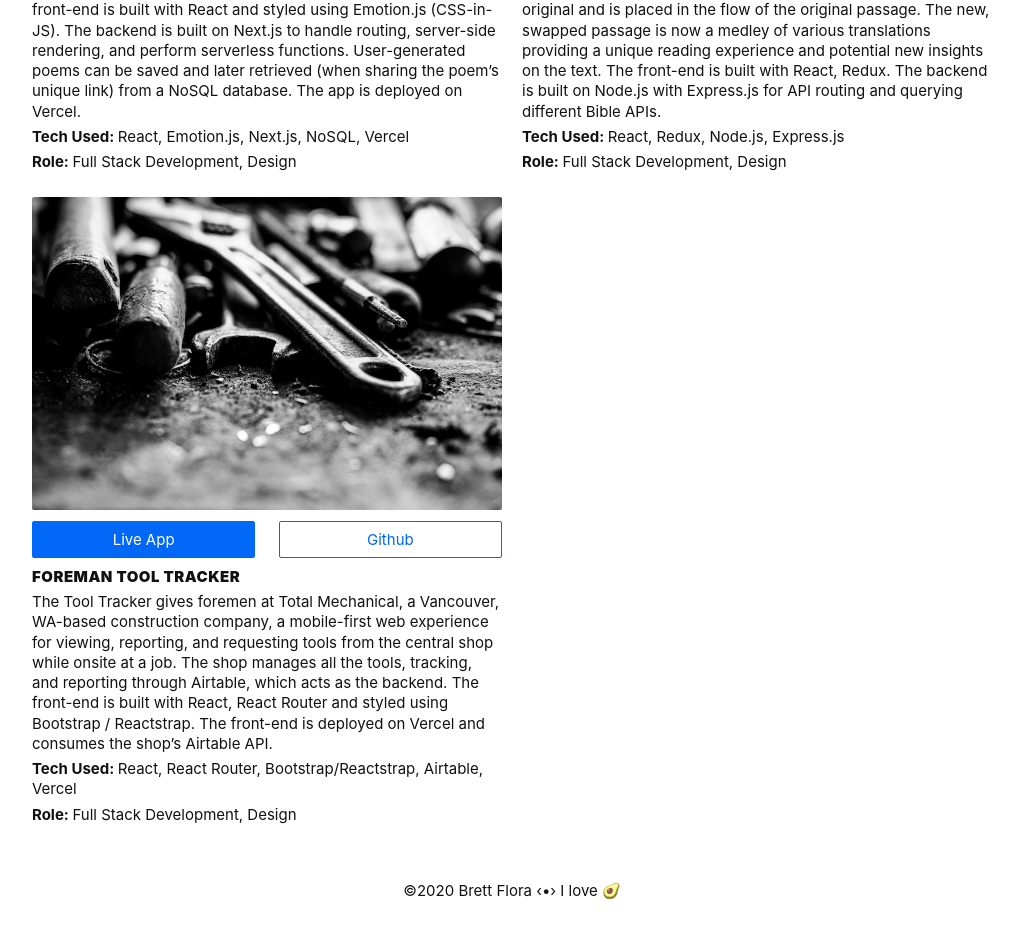
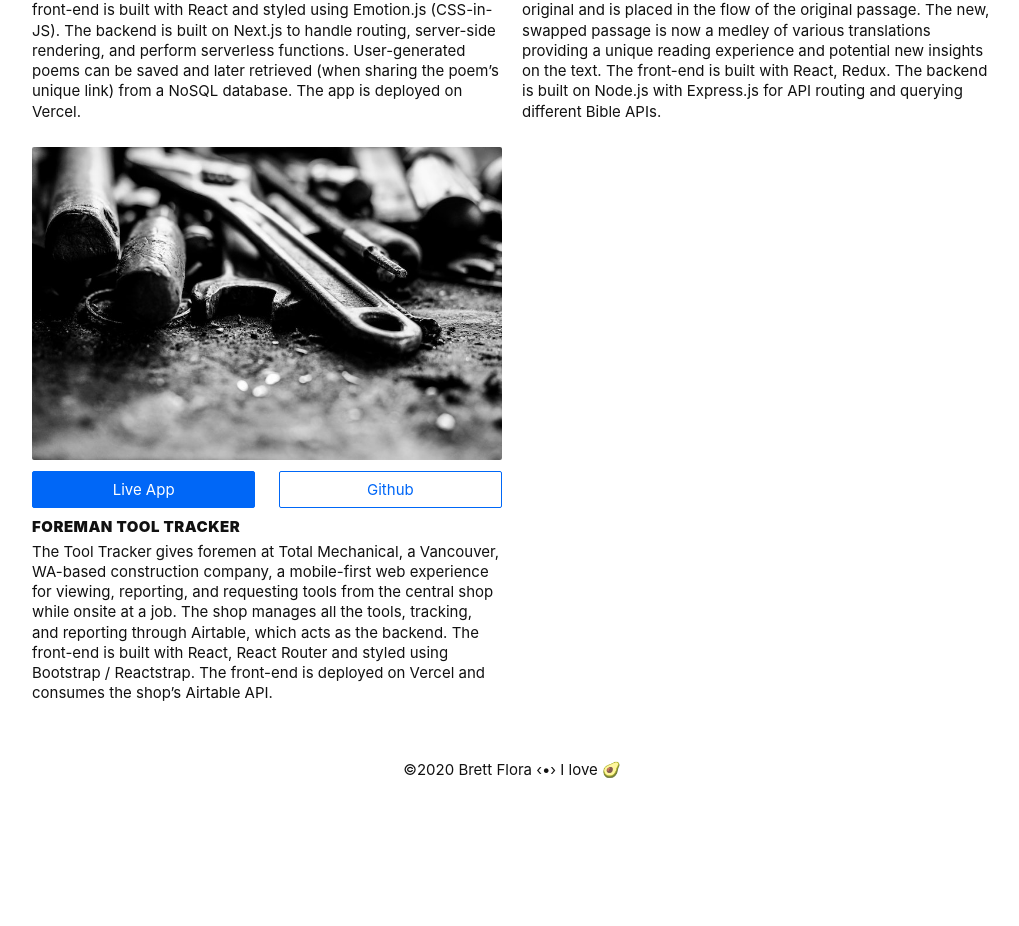
Before and after one commit to 0brett/portfolio, a Next.js app: page / in a window 1280 px wide. Shown: the part 495-1421 px from the top of the page, without its empty margins (128-1147 px from the left). After the commit the page ends 1300 px from the top, so only its background shows below. Built offline with nearby package versions, Linux system fonts and the light colour scheme.

Commit message:
Remove tech used

```diff
--- a/components/Body.js
+++ b/components/Body.js
@@ -9,8 +9,6 @@ const Body = () => {
         img="/poem.jpg"
         title="Horse_eBooks Poem Generator"
         desc="This app enables (somewhat) randomized poem generation from the tweets of defunct Twitter spam-bot @horse_ebooks. The front-end is built with React and styled using Emotion.js (CSS-in-JS). The backend is built on Next.js to handle routing, server-side rendering, and perform serverless functions. User-generated poems can be saved and later retrieved (when sharing the poem’s unique link) from a NoSQL database. The app is deployed on Vercel."
-        tech="React, Emotion.js, Next.js, NoSQL, Vercel"
-        role="Full Stack Development, Design"
         app="https://epoems.now.sh"
         code="https://github.com/1brettf/poems"
       />
@@ -18,8 +16,6 @@ const Body = () => {
         img="/bible.jpg"
         title="Bible Translation Medley"
         desc="This app retrieves Bible passages and enables dynamic swapping of individual verses. Each swap is a different translation than the original and is placed in the flow of the original passage. The new, swapped passage is now a medley of various translations providing a unique reading experience and potential new insights on the text. The front-end is built with React, Redux. The backend is built on Node.js with Express.js for API routing and querying different Bible APIs."
-        tech="React, Redux, Node.js, Express.js"
-        role="Full Stack Development, Design"
         app="https://medley.now.sh"
         code="https://github.com/1brettf/translation-medley"
       />
@@ -27,8 +23,6 @@ const Body = () => {
         img="/tools.jpg"
         title="Foreman Tool Tracker"
         desc="The Tool Tracker gives foremen at Total Mechanical, a Vancouver, WA-based construction company, a mobile-first web experience for viewing, reporting, and requesting tools from the central shop while onsite at a job. The shop manages all the tools, tracking, and reporting through Airtable, which acts as the backend. The front-end is built with React, React Router and styled using Bootstrap / Reactstrap. The front-end is deployed on Vercel and consumes the shop’s Airtable API."
-        tech="React, React Router, Bootstrap/Reactstrap, Airtable, Vercel"
-        role="Full Stack Development, Design"
         app="https://tmtools.now.sh"
         code="https://github.com/1brettf/tools"
       />
--- a/components/Project.js
+++ b/components/Project.js
@@ -1,4 +1,4 @@
-import React from 'react';
+import React from 'react'
 
 export default function (props) {
   return (
@@ -15,15 +15,7 @@ export default function (props) {
       <div className="text">
         <h3>{props.title}</h3>
         <p>{props.desc}</p>
-        <p>
-          <strong>Tech Used: </strong>
-          {props.tech}
-        </p>
-        <p>
-          <strong>Role: </strong>
-          {props.role}
-        </p>
       </div>
     </div>
-  );
+  )
 }
```
